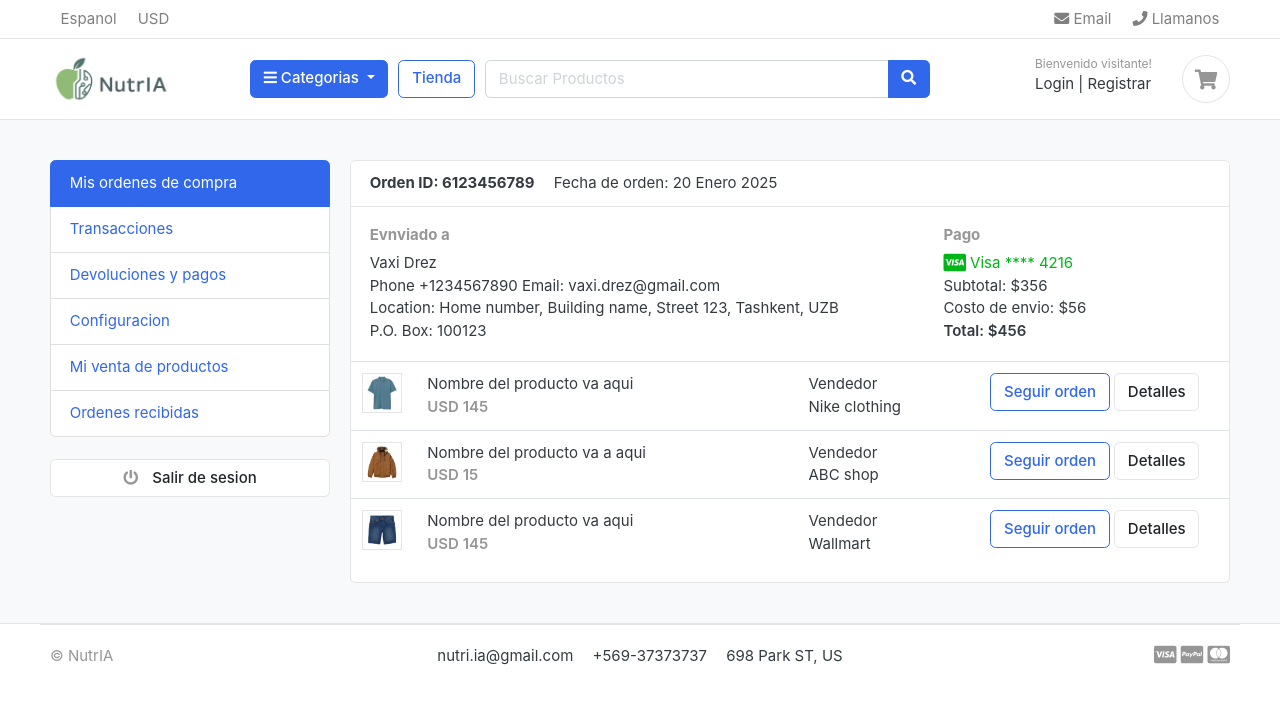
After one commit to franciscapr/ecommerce, a Django app: template templates/accounts/dashboard.html in a window 1280 px wide. The commit adds this page. Shown: the top 704 px of the page. Run offline with Django 5.2, Linux system fonts and the light colour scheme; the template is opened without the code that fills it, so the values that code supplies are empty; some web fonts are replaced.

```diff
--- a/accounts/urls.py
+++ b/accounts/urls.py
@@ -6,6 +6,10 @@ urlpatterns = [
     path('register/', views.register, name="register"),
     path('login/', views.login, name="login"),
     path('logout/', views.logout, name="logout"),
+    path('dashboard/', views.dashboard, name="dashboard"),
+    path('', views.dashboard, name="dashboard"),
+    path('forgotPassword/', views.forgotPassword, name="forgotPassword"),
+    path('resetpassword_validate/<uidb64>/<token>/', views.resetpassword_validate, name="resetpassword_validate"),
+    path('resetPassword/', views.resetPassword, name="resetPassword"),
     path('activate/<uidb64>/<token>/', views.activate, name="activate"),
-
 ]
--- /dev/null
+++ b/templates/accounts/dashboard.html
@@ -0,0 +1,101 @@
+{% extends 'base.html' %}
+
+{% block content %}
+
+<section class="section-conten padding-y bg">
+    {%  include 'includes/alerts.html' %}
+
+
+    <div class="container">
+        <div class="row">
+        <aside class="col-md-3">
+            <ul class="list-group">
+                <a class="list-group-item active" href="#"> Mis ordenes de compra </a>
+                <a class="list-group-item" href="#"> Transacciones </a>
+                <a class="list-group-item" href="#"> Devoluciones y pagos </a>
+                <a class="list-group-item" href="#">Configuracion </a>
+                <a class="list-group-item" href="#"> Mi venta de productos </a>
+                <a class="list-group-item" href="#"> Ordenes recibidas </a>
+            </ul>
+
+            <br>
+
+            <a class="btn btn-light btn-block" href="{% url 'logout' %}"> <i class="fa fa-power-off"></i> <span class="text">Salir de sesion</span> </a>
+        </aside>
+
+
+        <main class="col-md-9">
+            <article class="card">
+            <header class="card-header">
+                <strong class="d-inline-block mr-3">Orden ID: 6123456789</strong>
+                <span>Fecha de orden: 20 Enero 2025</span>
+            </header>
+            <div class="card-body">
+                <div class="row">
+                    <div class="col-md-8">
+                        <h6 class="text-muted">Evnviado a</h6>
+                        <p>Vaxi Drez <br>
+                        Phone +1234567890 Email: vaxi.drez@gmail.com <br>
+                        Location: Home number, Building name, Street 123,  Tashkent, UZB <br>
+                        P.O. Box: 100123
+                         </p>
+                    </div>
+                    <div class="col-md-4">
+                        <h6 class="text-muted">Pago</h6>
+                        <span class="text-success">
+                            <i class="fab fa-lg fa-cc-visa"></i>
+                            Visa  **** 4216
+                        </span>
+                        <p>Subtotal: $356 <br>
+                         Costo de envio:  $56 <br>
+                         <span class="b">Total:  $456 </span>
+                        </p>
+                    </div>
+                </div> <!-- row.// -->
+            </div> <!-- card-body .// -->
+            <div class="table-responsive">
+            <table class="table table-hover">
+                <tr>
+                    <td width="65">
+                        <img src="../images/items/1.jpg" class="img-xs border">
+                    </td>
+                    <td>
+                        <p class="title mb-0">Nombre del producto va aqui </p>
+                        <var class="price text-muted">USD 145</var>
+                    </td>
+                    <td> Vendedor <br> Nike clothing </td>
+                    <td width="250"> <a href="#" class="btn btn-outline-primary">Seguir orden</a> <a href="#" class="btn btn-light"> Detalles </a> </td>
+                </tr>
+                <tr>
+                    <td>
+                        <img src="../images/items/2.jpg" class="img-xs border">
+                    </td>
+                    <td>
+                        <p class="title mb-0">Nombre del producto va a aqui </p>
+                        <var class="price text-muted">USD 15</var>
+                    </td>
+                    <td> Vendedor <br> ABC shop </td>
+                    <td> <a href="#" class="btn btn-outline-primary">Seguir orden</a> <a href="#" class="btn btn-light"> Detalles </a> </td>
+                </tr>
+                <tr>
+                    <td>
+                        <img src="../images/items/3.jpg" class="img-xs border">
+                    </td>
+                    <td>
+                        <p class="title mb-0">Nombre del producto va aqui</p>
+                        <var class="price text-muted">USD 145</var>
+                    </td>
+                    <td> Vendedor <br> Wallmart </td>
+                    <td> <a href="#" class="btn btn-outline-primary">Seguir orden</a> <a href="#" class="btn btn-light"> Detalles </a> </td>
+                </tr>
+            </table>
+            </div> <!-- table-responsive .end// -->
+            </article> <!-- order-group.// -->
+        </main>
+    </div> <!-- row.// -->
+    </div>
+
+
+    </section>
+
+{% endblock %}
--- a/templates/accounts/login.html
+++ b/templates/accounts/login.html
@@ -33,7 +33,7 @@
               </div>
 
               <div class="form-group">
-                  <a href="#" class="float-right">Olvidaste tu password?</a>
+                  <a href="{% url 'forgotPassword' %}" class="float-right">Olvidaste tu password?</a>
               </div>
 
               <div class="form-group">
--- a/templates/includes/navbar.html
+++ b/templates/includes/navbar.html
@@ -84,7 +84,7 @@
                             <div class="widget-header">
                                 <small class="title text-muted">Bienvenido {{ user.first_name | capfirst }}!</small>
                                 <div>
-                                    <a href="#">Dashboard</a><span class="dark-transp"> | </span>
+                                    <a href="{% url 'dashboard' %}">Dashboard</a><span class="dark-transp"> | </span>
                                     <a href="{% url 'logout' %}">Cerrar Sesion</a>
                                 </div>
                             </div>
@@ -96,7 +96,7 @@
                             <div class="icon icon-sm rounded-circle border"><i class="fa fa-shopping-cart"></i></div>
                             <span class="badge badge-pill badge-danger notify">{{ cart_count }}</span>
                         </a>
-                    </div> <!-- widgets-wrap.// -->
+                    </div>
                 </div> <!-- col.// -->
     </div>
         </div>
```
Also changed, not shown: accounts/views.py (+76 -1 lines), templates/accounts/forgotPassword.html (added, +40 -0 lines), templates/accounts/resetPassword.html (added, +38 -0 lines), templates/accounts/reset_password_email.html (added, +12 -0 lines), db.sqlite3.
